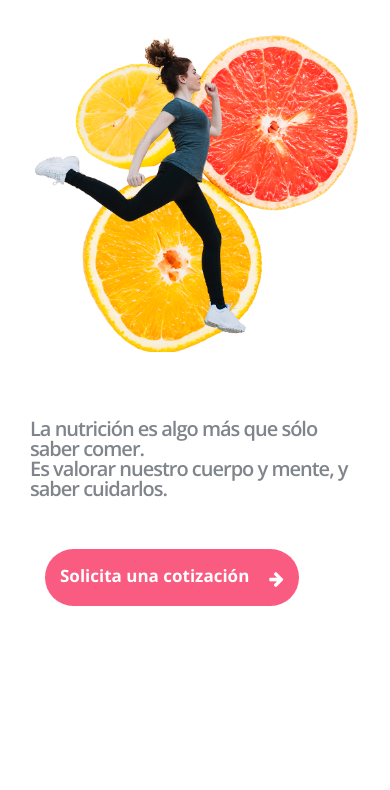
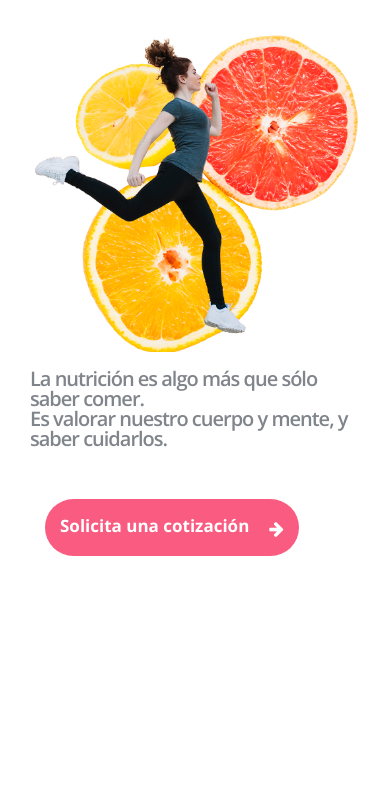
Before and after one commit to kevinZepeda/maisha, a plain HTML site: page index.html in a window 390 px wide. Shown: the part 423-1213 px from the top of the page. Drawn offline with nearby package versions, Linux system fonts and the light colour scheme.

Commit message:
Update style.css

```diff
--- a/css/style.css
+++ b/css/style.css
@@ -3377,7 +3377,7 @@ a.white-less-shadow-button:focus{
 }
 @media (max-width: 480px) {
     #main-slider .slide{
-        padding-top: 130px;
+        padding-top: 80px;
         margin-bottom: 0;
         padding-bottom: 160px;
     }
```
